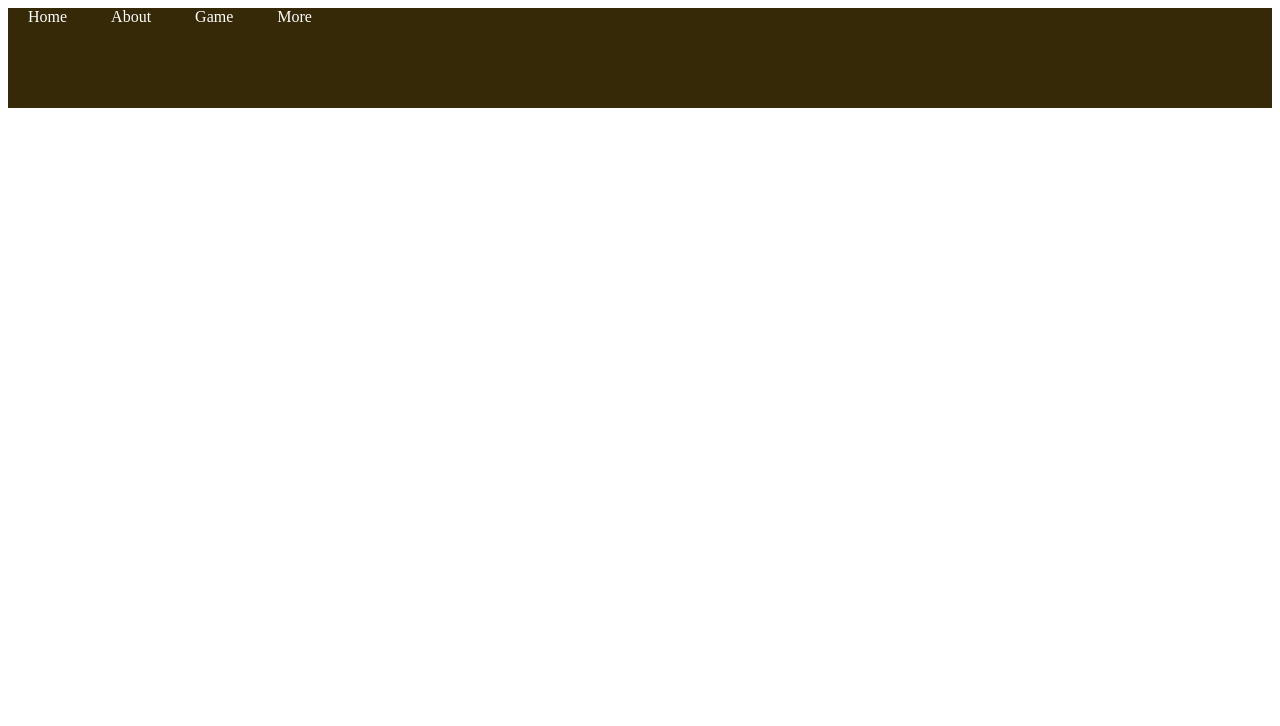
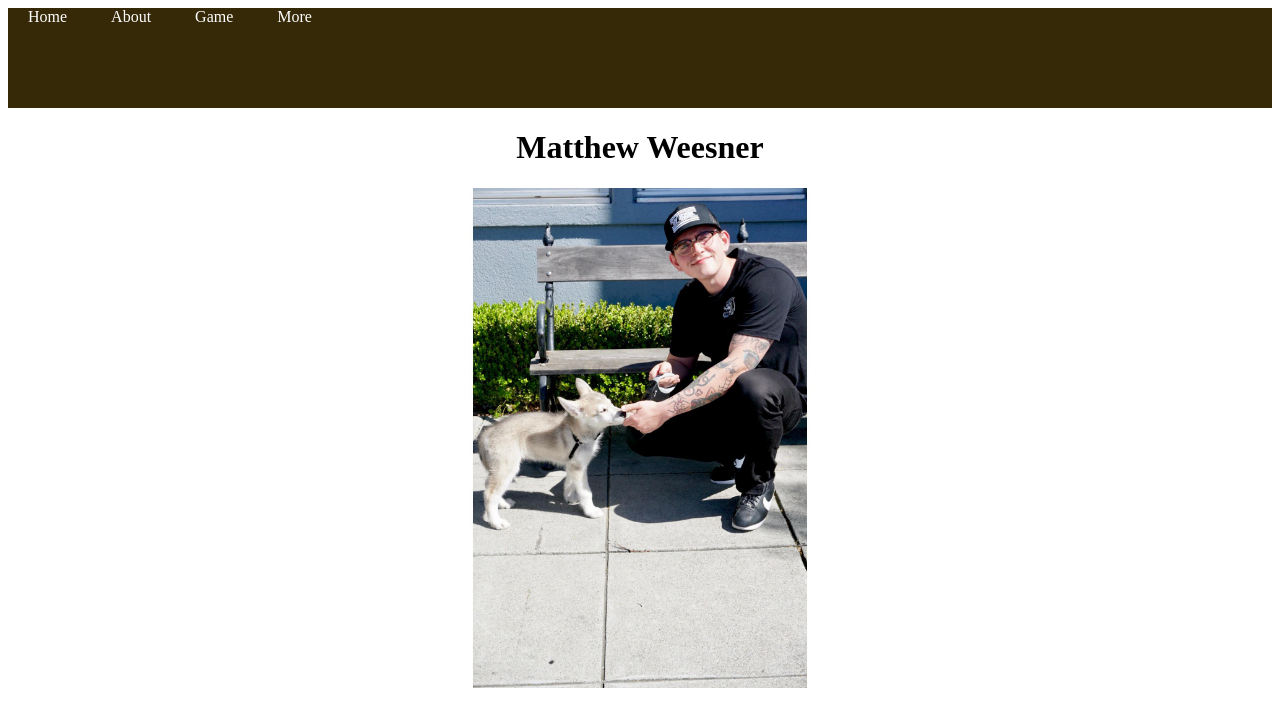
Before and after one commit to mosguinz/csc648-04-fall24-team02, a React (Create React App) app in the folder application/frontend/: page /Matthew in a window 1280 px wide. Shown: the top 726 px of the page. Built offline with nearby package versions, Linux system fonts and the light colour scheme.

Commit message:
Update Matthew.js

```diff
--- a/application/frontend/src/pages/Matthew.js
+++ b/application/frontend/src/pages/Matthew.js
@@ -1,11 +1,19 @@
-import React from 'react'
+import React from 'react';
+
+// Import the image from the assets folder
+import ProfilePicture from '../assets/Matt.jpg';
 
 function Matthew() {
   return (
     <div>
-
+      <h1>Matthew Weesner</h1>
+        <img
+            src={ProfilePicture}
+            alt="Matthew Weesner"
+            style={{width: '500px', height: 'auto'}}
+        />
     </div>
-  )
+  );
 }
 
-export default Matthew
+export default Matthew;
```
